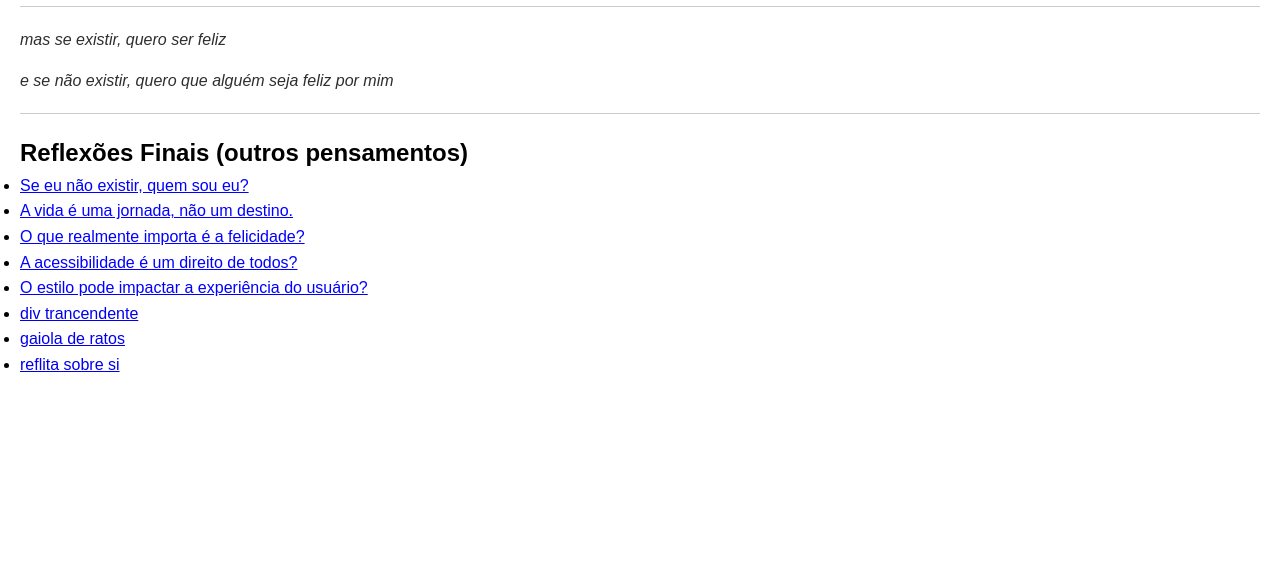
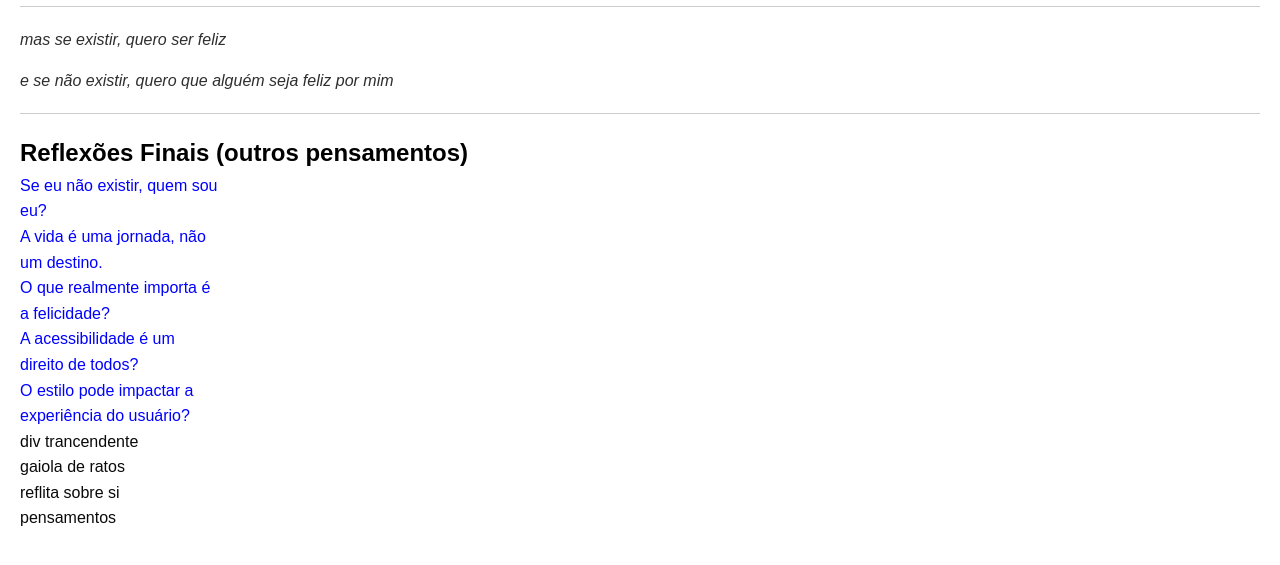
Before and after one commit to RogerioHenriqueRM/praticamuitolimitadaporemreflexiva, a plain HTML site: page pag001/index.html in a window 1280 px wide. Shown: the part 85-650 px from the top of the page. Drawn offline with Linux system fonts and the light colour scheme.

```diff
--- /dev/null
+++ b/pag001/css/barrado.css
@@ -0,0 +1,20 @@
+ul{
+    list-style-type: none;
+    padding: 0;
+    margin: 0;
+    background-color: #f1f1f1;
+
+}
+li{float: left;}
+
+    li a{
+        display: block;
+        color: rgb(10, 10, 10);
+        text-decoration: none;
+        padding: 8px 16px;
+
+    }
+    li a:hover {
+        background-color: #555;
+        color: white;
+    }
--- /dev/null
+++ b/pag001/css/index.css
@@ -0,0 +1,19 @@
+ul{
+    list-style-type: none;
+    padding: 0;
+    margin: 0;
+    background-color: #ffffff;
+    width: 200px;
+    border-radius: 5px;
+}
+
+    li a{
+        display: block;
+        color: rgb(10, 10, 10);
+        text-decoration: none;
+
+    }
+    li a:hover {
+        background-color: #0235be;
+        color: white;
+    }
--- /dev/null
+++ b/pag001/css/pse.css
@@ -0,0 +1,29 @@
+p::first-letter{
+    color: gray;
+    font-size: xx-large;
+}
+
+p::first-line{
+    color: darkgrey;
+    font-variant: small-caps;
+
+}
+
+::marker{
+    color: royalblue;
+    font-size: 23px;
+}
+::selection{
+    background: #1607e2;
+    color: yellow;
+}
+
+footer {
+    background: #0235be;
+    padding: 10px;
+    text-align: center;
+}
+hr {
+    border: 1px solid #0235be;
+    margin: 20px 0;
+}
--- a/pag001/index.html
+++ b/pag001/index.html
@@ -7,6 +7,7 @@
     <link rel="shortcut icon" href="favicons/favicon.ico" type="image/x-icon">
     <link rel="stylesheet" href="css/estilobosta.css">
     <link rel="stylesheet" href="css/links.css">
+    <link rel="stylesheet" href="css/index.css">
 </head>
 <body>
     <h1>eu n sei se existo</h1>
@@ -27,6 +28,7 @@
         <li><a href="divi.html">div trancendente</a></li>
         <li><a href="one.html">gaiola de ratos</a></li>
         <li><a href="ESPELHOS.html">reflita sobre si</a></li>
+        <li><a href="pseu.html">pensamentos</a></li>
     </ul>
 </body>
 </html>
```
Also changed, not shown: pag001/pseu.html (added, +34 -0 lines).
